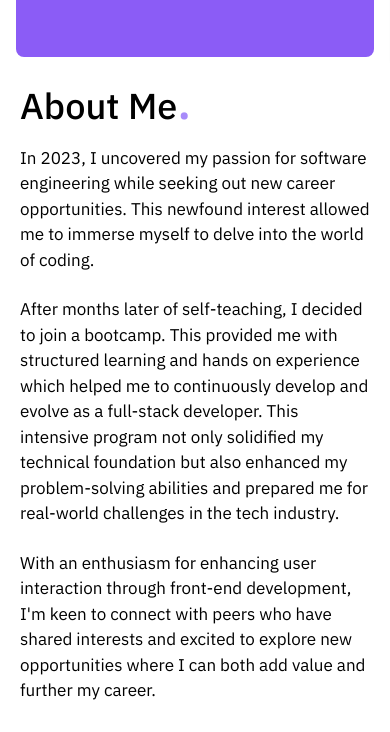
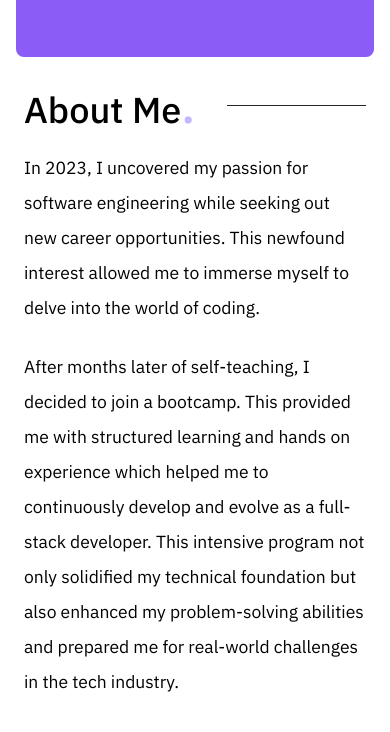
Before and after one commit to Gab-A/gabrielle-asante-portfolio, a React (Vite) app: page / in a window 390 px wide. Shown: the part 783-1515 px from the top of the page. Built offline with nearby package versions, Linux system fonts and the light colour scheme; no server answers.

Commit message:
Add responsive desgin for About section and coding svg image

```diff
--- a/src/components/About/About.jsx
+++ b/src/components/About/About.jsx
@@ -1,31 +1,41 @@
+import coding from "../../assets/images/coding.svg";
+
 export default function About() {
   return (
-    <div id="about" className="m-5">
-      <h2 className="text-4xl font-medium">
+    <section id="about" className="m-6 md:px-2 md:mt-10 lg:mt-20 2xl:px-10">
+      <div className="flex items-center gap-8">
+        <h2 className="text-4xl font-medium whitespace-nowrap md:text-[2.2rem] lg:text-5xl">
           About Me
-        <span className="text-violet-400 text-5xl">.</span>
+          <span className="text-violet-300 text-5xl">.</span>
         </h2>
-      <div className="space-y-6 mt-5 text-[17px]">
-        <p>
-          In 2023, I uncovered my passion for software engineering while seeking
-          out new career opportunities. This newfound interest allowed me to
-          immerse myself to delve into the world of coding.
+        <div className="w-full border-t-[1.5px] border-neutral-800"></div>
+      </div>
+      <div className="lg:flex 2xl:w-full lg:gap-12 2xl:gap-24">
+        <div className="space-y-6 mt-5 text-[17.5px] sm:text-lg md:text-xl 2xl:text-[1.4rem] lg:w-[85%] 2xl:max-w-[1440px] 2xl:w-3/4">
+          <p className="md:mt-8 leading-loose 2xl:mt-4">
+            In 2023, I uncovered my passion for software engineering while
+            seeking out new career opportunities. This newfound interest allowed
+            me to immerse myself to delve into the world of coding.
           </p>
-        <p>
+          <p className="leading-loose">
             After months later of self-teaching, I decided to join a bootcamp.
             This provided me with structured learning and hands on experience
             which helped me to continuously develop and evolve as a full-stack
             developer. This intensive program not only solidified my technical
-          foundation but also enhanced my problem-solving abilities and prepared
-          me for real-world challenges in the tech industry.
+            foundation but also enhanced my problem-solving abilities and
+            prepared me for real-world challenges in the tech industry.
           </p>{" "}
-        <p>
+          <p className="leading-loose">
             With an enthusiasm for enhancing user interaction through front-end
             development, I&#39;m keen to connect with peers who have shared
             interests and excited to explore new opportunities where I can both
             add value and further my career.
           </p>
         </div>
+        <div className="flex justify-center items-center sm:mt-4 sm:w-4/6 md:w-3/6 sm:m-auto lg:w-3/6 lg:m-auto 2xl:w-2/6 2xl:-mt-10">
+          <img src={coding} />
         </div>
+      </div>
+    </section>
   );
 }
```
Also changed, not shown: src/assets/images/coding.svg (added). Lines whose indentation alone changed are shown as unchanged.
